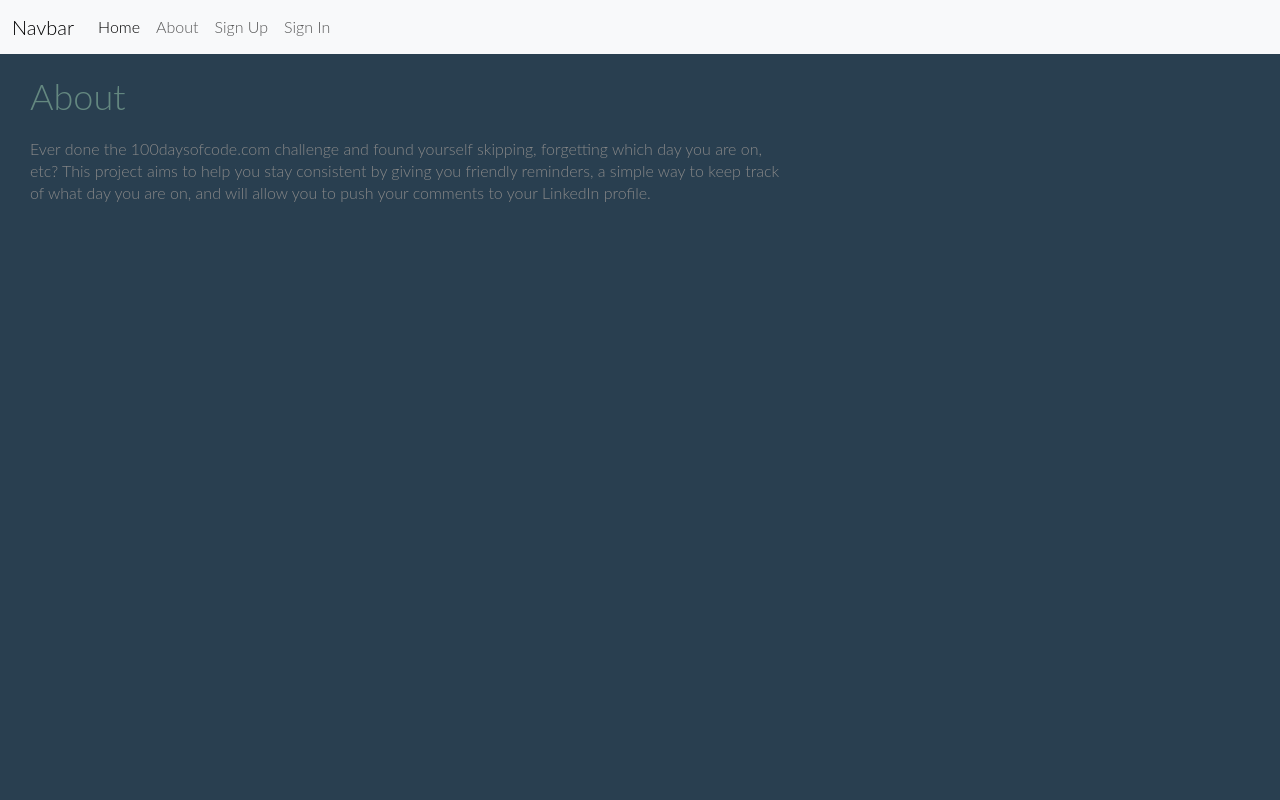
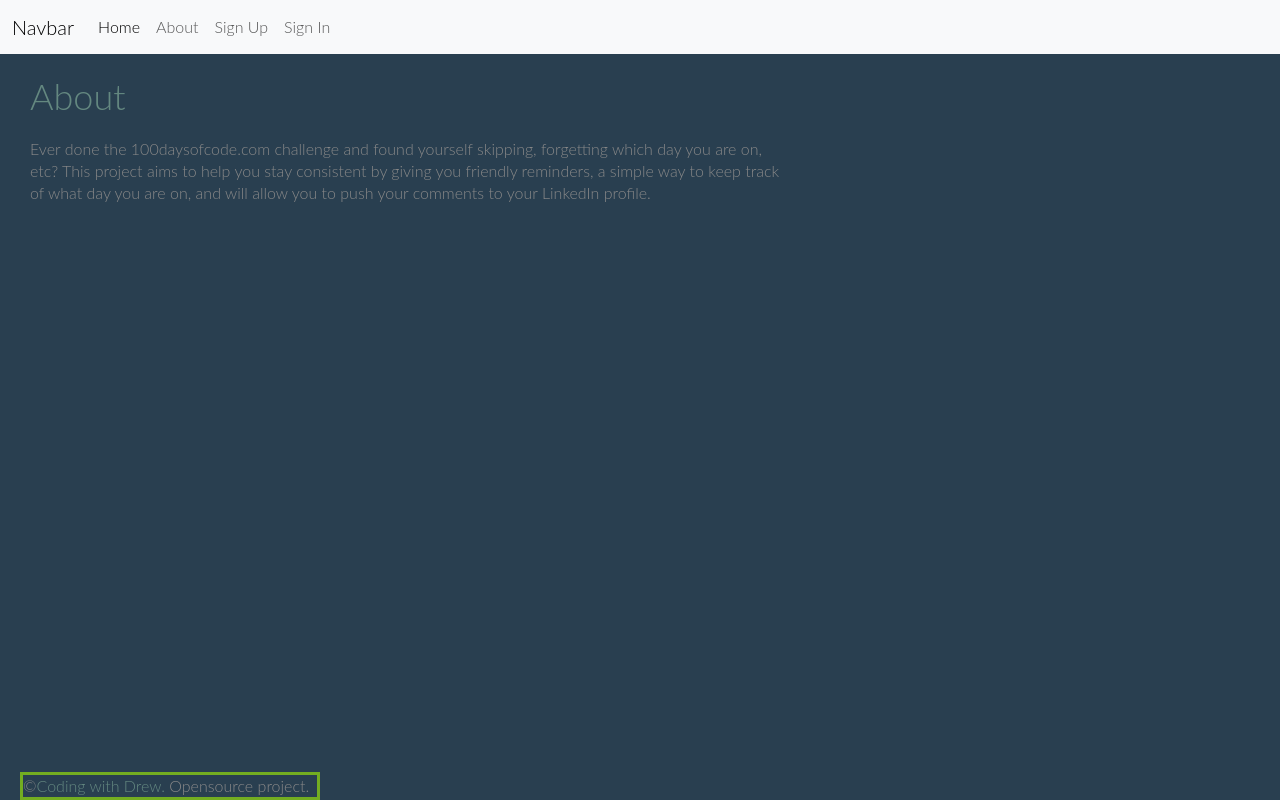
Before and after one commit to drewlearns/100daysofcode_reminder_app, a plain HTML site: page about.html in a window 1280 px wide. Drawn offline with nearby package versions, Linux system fonts and the light colour scheme.

Commit message:
Footer added to all html files + footer section added to main.css

```diff
--- a/about.html
+++ b/about.html
@@ -34,6 +34,12 @@
 	<h1>About</h1>
 	<p>Ever done the 100daysofcode.com challenge and found yourself skipping, forgetting which day you are on, etc? This project aims to help you stay consistent by giving you friendly reminders, a simple way to keep track of what day you are on, and will allow you to push your comments to your LinkedIn profile.</p>
 		</header>
+
+		<footer>
+      		&copy;<a href="https://www.youtube.com/channel/UC-7yWq_BrlAHROb_nx_em3g">Coding with Drew.</a>
+			<span>Opensource project.</span>
+    	</footer>
+
 		<script
 			src="https://cdn.jsdelivr.net/npm/bootstrap@5.3.0-alpha1/dist/js/bootstrap.bundle.min.js"
 			integrity="sha384-w76AqPfDkMBDXo30jS1Sgez6pr3x5MlQ1ZAGC+nuZB+EYdgRZgiwxhTBTkF7CXvN"
--- a/main.css
+++ b/main.css
@@ -178,6 +178,16 @@ cite,
 em {
     font-style: italic;
 }
+
+footer{
+    position: fixed;
+    bottom: 0;
+    left: 0;
+    width: 300px;
+    border: 3px solid #73AD21;
+    margin-top: 20px;
+    margin-left: 20px;
+}
 /*
   ========================================
   Links
```
Also changed, not shown: index.html (+4 -0 lines), signin.html (+5 -0 lines), signup.html (+5 -0 lines).
